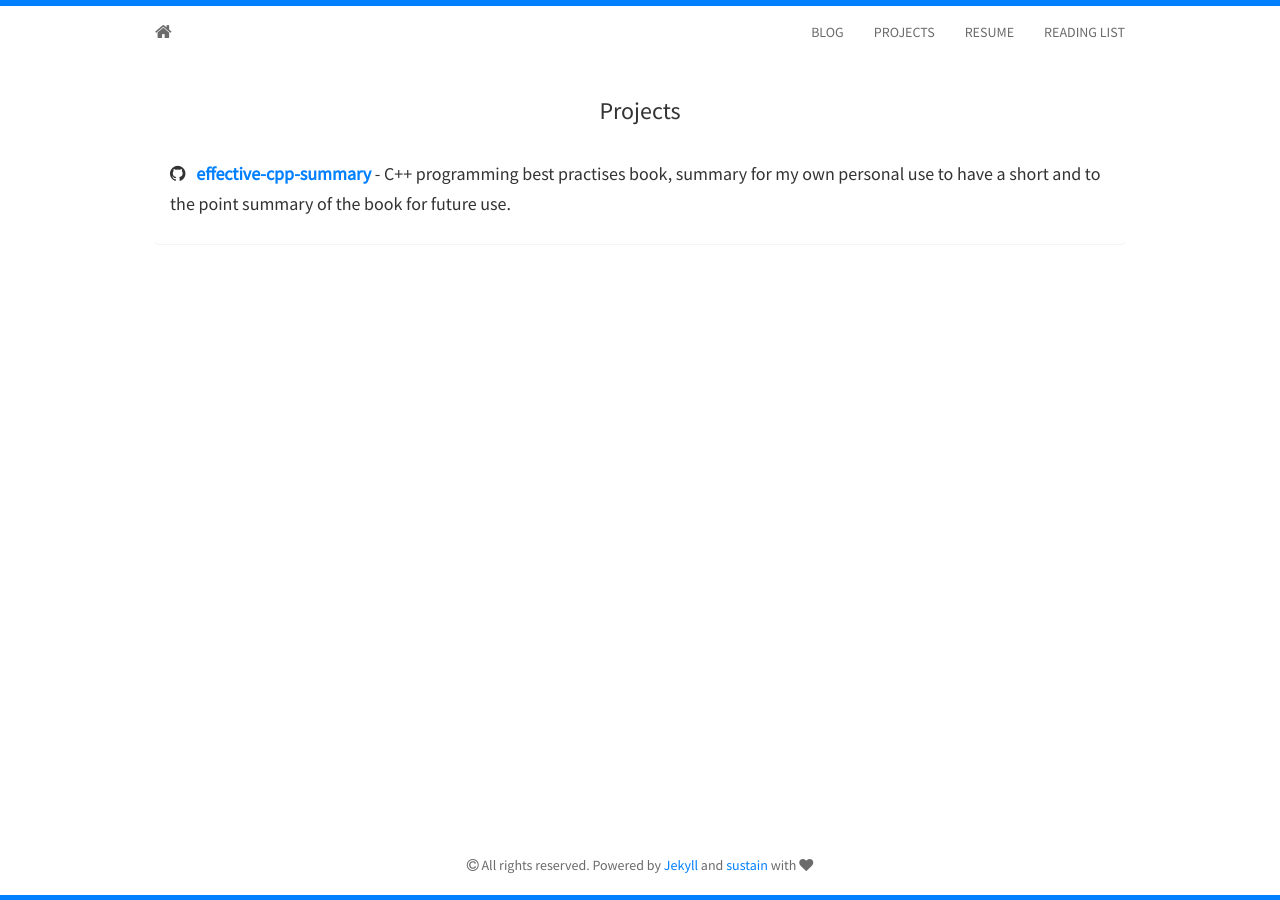
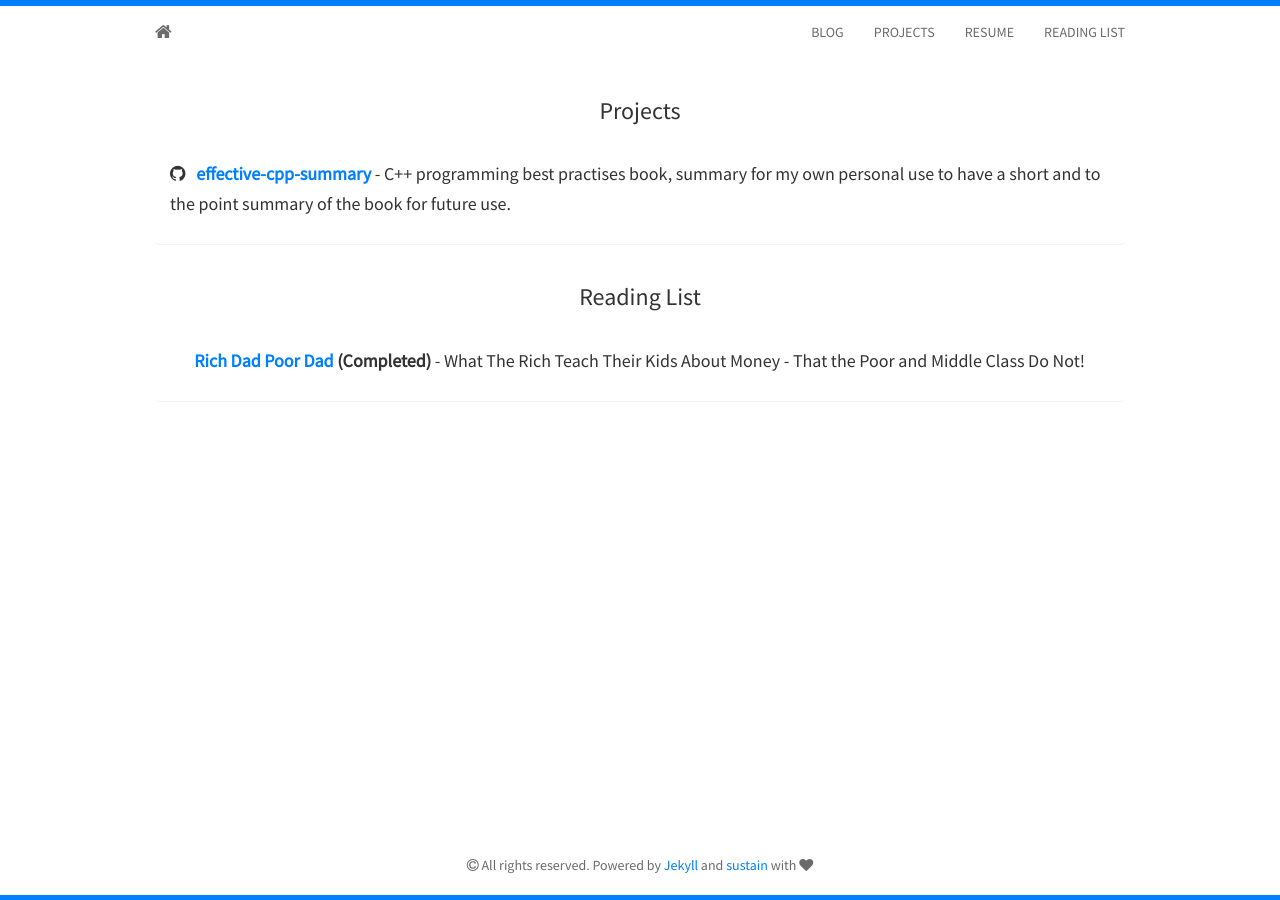
Before and after one commit to SahibYar/SahibYar.github.io, a Jekyll site: the page built from projects.html, in a window 1280 px wide. Built offline with Jekyll 4.4.1, drawn with Linux system fonts in a browser that asks for light colours; nearby versions of some CDN libraries.

Commit message:
Update projects.html

```diff
--- a/_includes/projects.html
+++ b/_includes/projects.html
@@ -13,3 +13,17 @@
   </div>
 </div>
 </section>
+
+<section id="projects">
+<div class="container">
+  <h3>Reading List</h3>
+  <div class="panel panel-default">
+    <div class="panel-body">
+		<h5>
+			<i class="fal fa-book"></i>&nbsp;&nbsp;
+			<strong><a href="https://www.amazon.com/Rich-Dad-Poor-Teach-Middle/dp/1543626610">Rich Dad Poor Dad</a> (Completed)</strong>
+			- What The Rich Teach Their Kids About Money - That the Poor and Middle Class Do Not!
+		</h5>    </div>
+  </div>
+</div>
+</section>
```
